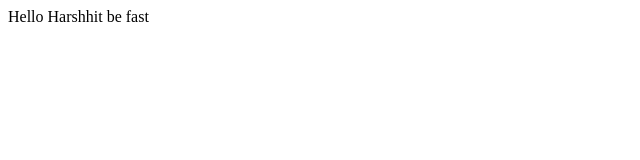
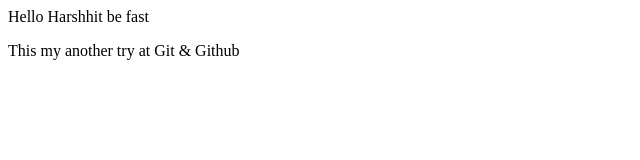
Before and after one commit to harshhit-006/apnacollege-demo, a plain HTML site: page index.html in a window 1280 px wide. Shown: the whole page, without its empty margins (0-640 px from the left). Drawn offline with Linux system fonts and the light colour scheme.

Commit message:
Never Lose hope

```diff
--- a/index.html
+++ b/index.html
@@ -1 +1,2 @@
 <p>Hello Harshhit be fast</p>
+<p>This my another try at Git & Github</p>
```
